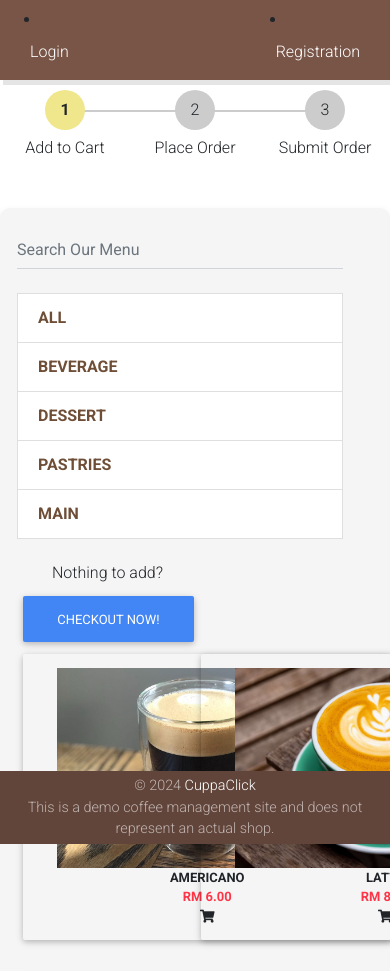
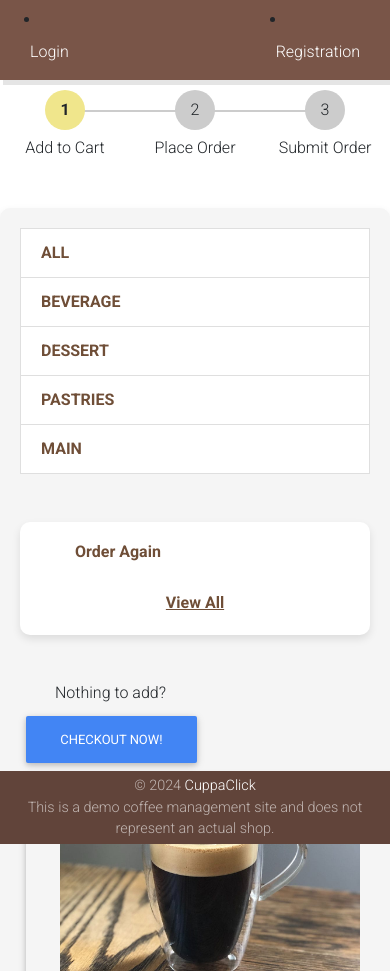
Before and after one commit to YapYuNing08/GitExercise-TT5L-10, a Django app: page /menu/search in a window 390 px wide; the page is wider, and only the part inside the window is pictured. Shown: the top 971 px of that part. Run offline with Django 5.2, Linux system fonts and the light colour scheme; data comes from the database, SQL or seed files in the repository; some libraries are stand-ins or nearby versions.

Commit message:
Update all_products.html

```diff
--- a/deliver/customer/templates/customer/all_products.html
+++ b/deliver/customer/templates/customer/all_products.html
@@ -83,28 +83,7 @@
   }
 </style>
 
-
 <div class="container my-5">
-
-  <div class="row">
-    <div class="row justify-content-center">
-        <div class="col-md-6 col-sm-12 text-center">
-            <form method="GET" action="{% url 'menu-search' %}">
-                <div class="md-form mt-0 active-cyan-2">
-                    <i class="fa-solid fa-magnifying-glass"></i>
-                    <input class="form-control" name="q" type="text" placeholder="Search Our Menu" aria-label="Search" value="{{ request.GET.q }}">
-                </div>
-
-                {% if request.GET.q %}
-                <div class="input-group-append">
-                    <a href="{% url 'all_products' %}" class="btn btn-warning">Clear</a>
-                    <!-- <a href="{% url 'all_products' %}" class="btn btn-primary"><i class="fa-solid fa-xmark"></i></a> -->
-                </div>
-                {% endif %}
-            </form>
-        </div>
-    </div>
-
   <div class="row">
       <div class="col-sm-3">
           <a href="{% url 'all_products' %}" class="list-group-item list-group-item-action" aria-current="true">ALL</a>
@@ -114,7 +93,6 @@
           <a href="{% url 'category' 'M' %}" class="list-group-item list-group-item-action" aria-current="true">MAIN</a>
 
           <!-- Order Again Section -->
-          {% if latest_orders %}
           <div class="order-again my-5">
               <h6>Order Again</h6>
               <ul class="list-group">
@@ -123,25 +101,14 @@
                       <div class="order-info">
                           <div class="order-title"><strong>{{ order.product.title }}</strong></div>
                           <div class="order-quantity">Quantity: {{ order.quantity }}</div>
-                          <div class="order-customizations">
-                              {% for customization in order.customizations.all %}
-                                  <span class="badge" style="background-color: #5c2d0c; color: white;">{{ customization.name }}</span>
-                              {% endfor %}
-                          </div>
                       </div>
-                      <br>
-                      <br>
                       <a href="{% url 'order_again' order.id %}" class="btn btn-success btn-sm order-again-btn">Order Again</a>
                   </li>
                   {% endfor %}
                   <a href="{% url 'order_history' %}" class="view-order-history">View All</a>
               </ul>
           </div>
-          {% endif %}
 
-
-          <br>
-          <!-- Checkout Section -->
           <h6>Nothing to add?</h6>
           <div>
             <a href="{% url 'showcart' %}" class="btn btn-primary">Checkout Now!</a>
@@ -170,9 +137,10 @@
 </div>
 
 <style>
-h6{
+h6 {
   padding-left: 35px;
 }
+
 .container.my-5 {
   margin-top: 20px;
   padding: 20px;
@@ -247,6 +215,17 @@ h6{
   color: #6f4e37;
   text-decoration: underline #6f4e37 1px;
 }
+
+/* Responsive styling */
+@media (max-width: 768px) {
+  .row-cols-2 {
+    flex-direction: column;
+  }
+  .col.text-center.mb-4 {
+    flex: 0 0 100%;
+    max-width: 100%;
+  }
+}
 </style>
 
 {% endblock content %}
```
